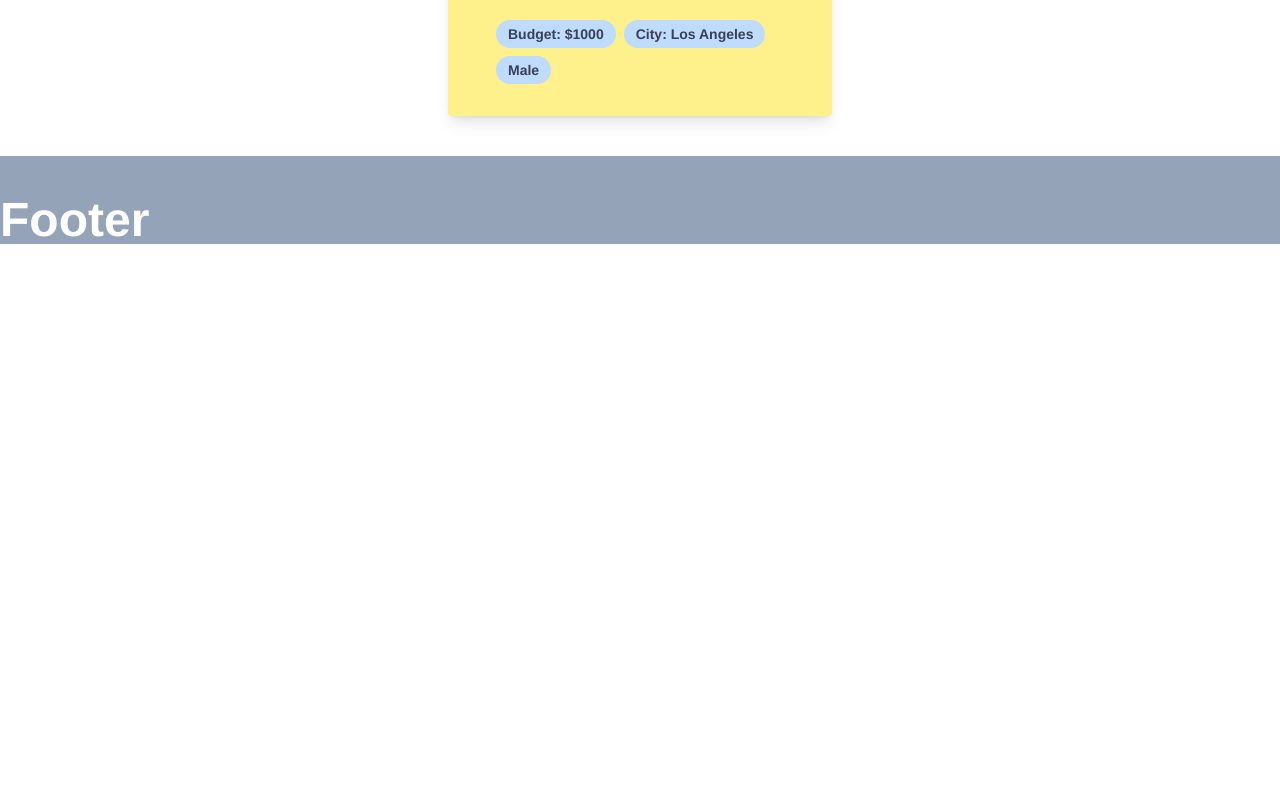
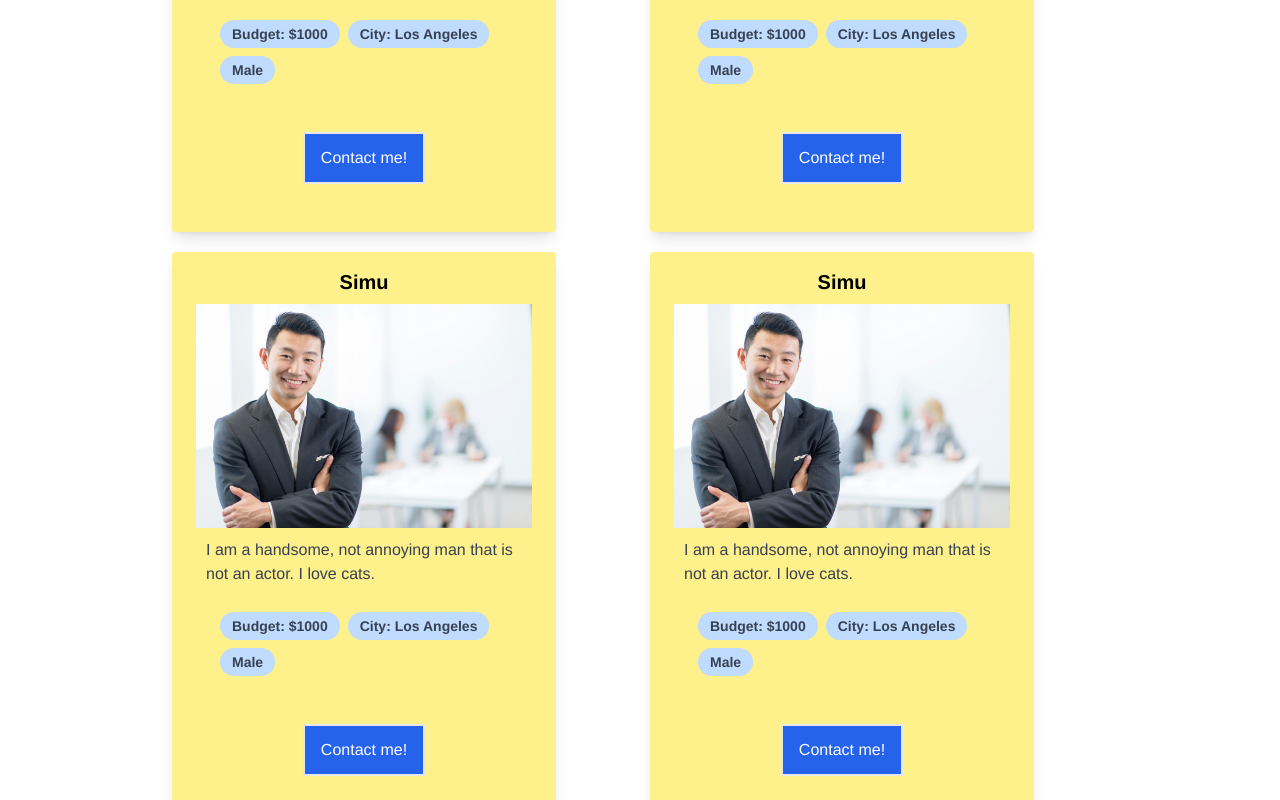
Before and after one commit to awchen85/project-3, a React (Create React App) app in the folder client/: page /cards in a window 1280 px wide. Shown: the part 540-1340 px from the top of the page. Before the commit the page ends 800 px from the top, so only its background shows below. Built offline with nearby package versions, Linux system fonts and the light colour scheme.

Commit message:
push to merge

```diff
--- a/client/src/pages/Cards.js
+++ b/client/src/pages/Cards.js
@@ -1,10 +1,12 @@
+/* eslint-disable react/button-has-type */
 import React from 'react';
 import Simu from '../assets/images/simu.jpg';
 /* eslint-disable indent */
 
 function Cards() {
   return (
-    <div className="max-w-[1000px] mx-auto p-8 py-10 flex justify-center w-full h-full">
+    <div>
+    <div className="max-w-[1000px] mx-auto p-8 py-10 flex justify-between w-full h-full grid md:grid-cols-2 gap-5">
     <div className="max-w-sm rounded overflow-hidden shadow-lg object-center border-black border-1 bg-yellow-200">
   <div className="px-6 py-4">
       <div className="font-bold text-xl mb-2 text-center">Simu</div>
@@ -15,7 +17,48 @@
       <span className="inline-block bg-blue-200 rounded-full px-3 py-1 text-sm font-semibold text-gray-700 mr-2 mb-2">City: Los Angeles</span>
       <span className="inline-block bg-blue-200 rounded-full px-3 py-1 text-sm font-semibold text-gray-700 mr-2 mb-2">Male</span>
     </div>
+    <button className="text-white border-2 bg-blue-600 hover:border-blue-600 px-4 py-3 my-8 mx-auto flex items-center">Contact me!</button>
   </div>
+    </div>
+    <div className="max-w-sm rounded overflow-hidden shadow-lg object-center border-black border-1 bg-yellow-200">
+  <div className="px-6 py-4">
+      <div className="font-bold text-xl mb-2 text-center">Simu</div>
+      <img src={Simu} alt="thing" className="w-full" />
+      <p className="text-gray-700 text-base m-[10px]">I am a handsome, not annoying man that is not an actor. I love cats.</p>
+    <div className="px-6 pt-4 pb-2">
+      <span className="inline-block bg-blue-200 rounded-full px-3 py-1 text-sm font-semibold text-gray-700 mr-2 mb-2">Budget: $1000</span>
+      <span className="inline-block bg-blue-200 rounded-full px-3 py-1 text-sm font-semibold text-gray-700 mr-2 mb-2">City: Los Angeles</span>
+      <span className="inline-block bg-blue-200 rounded-full px-3 py-1 text-sm font-semibold text-gray-700 mr-2 mb-2">Male</span>
+    </div>
+    <button className="text-white border-2 bg-blue-600 hover:border-blue-600 px-4 py-3 my-8 mx-auto flex items-center">Contact me!</button>
+  </div>
+    </div>
+    <div className="max-w-sm rounded overflow-hidden shadow-lg object-center border-black border-1 bg-yellow-200">
+  <div className="px-6 py-4">
+      <div className="font-bold text-xl mb-2 text-center">Simu</div>
+      <img src={Simu} alt="thing" className="w-full" />
+      <p className="text-gray-700 text-base m-[10px]">I am a handsome, not annoying man that is not an actor. I love cats.</p>
+    <div className="px-6 pt-4 pb-2">
+      <span className="inline-block bg-blue-200 rounded-full px-3 py-1 text-sm font-semibold text-gray-700 mr-2 mb-2">Budget: $1000</span>
+      <span className="inline-block bg-blue-200 rounded-full px-3 py-1 text-sm font-semibold text-gray-700 mr-2 mb-2">City: Los Angeles</span>
+      <span className="inline-block bg-blue-200 rounded-full px-3 py-1 text-sm font-semibold text-gray-700 mr-2 mb-2">Male</span>
+    </div>
+    <button className="text-white border-2 bg-blue-600 hover:border-blue-600 px-4 py-3 my-8 mx-auto flex items-center">Contact me!</button>
+  </div>
+    </div>
+    <div className="max-w-sm rounded overflow-hidden shadow-lg object-center border-black border-1 bg-yellow-200">
+  <div className="px-6 py-4">
+      <div className="font-bold text-xl mb-2 text-center">Simu</div>
+      <img src={Simu} alt="thing" className="w-full" />
+      <p className="text-gray-700 text-base m-[10px]">I am a handsome, not annoying man that is not an actor. I love cats.</p>
+    <div className="px-6 pt-4 pb-2">
+      <span className="inline-block bg-blue-200 rounded-full px-3 py-1 text-sm font-semibold text-gray-700 mr-2 mb-2">Budget: $1000</span>
+      <span className="inline-block bg-blue-200 rounded-full px-3 py-1 text-sm font-semibold text-gray-700 mr-2 mb-2">City: Los Angeles</span>
+      <span className="inline-block bg-blue-200 rounded-full px-3 py-1 text-sm font-semibold text-gray-700 mr-2 mb-2">Male</span>
+    </div>
+    <button className="text-white border-2 bg-blue-600 hover:border-blue-600 px-4 py-3 my-8 mx-auto flex items-center">Contact me!</button>
+  </div>
+    </div>
     </div>
     </div>
 );
--- a/client/src/pages/Dashboard.js
+++ b/client/src/pages/Dashboard.js
@@ -18,6 +18,7 @@
 
   const clickHandler = e => {
     const { target } = e;
+    // eslint-disable-next-line no-console
     console.log('Clicked', target.id);
   };
 
--- a/package.json
+++ b/package.json
@@ -27,6 +27,8 @@
     "eslint-plugin-tailwindcss": "^3.8.0"
   },
   "dependencies": {
+    "react-easy-swipe": "^0.0.22",
+    "react-icons": "^4.7.1",
     "tailwindcss": "^3.2.4"
   }
 }
```
Also changed, not shown: client/src/pages/CardData.js (added), 1 other file (tests, documents, lock files or other folders).
